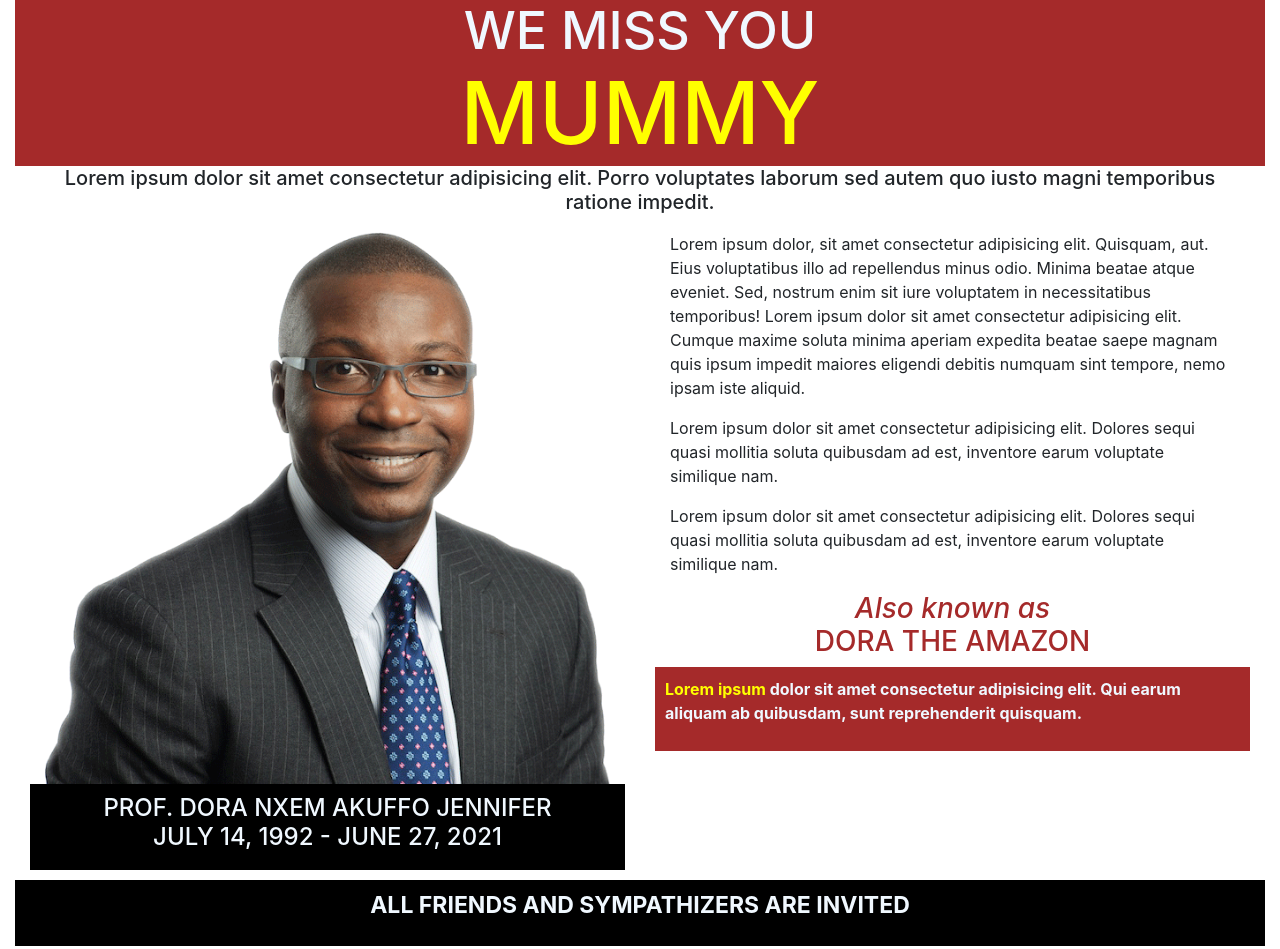
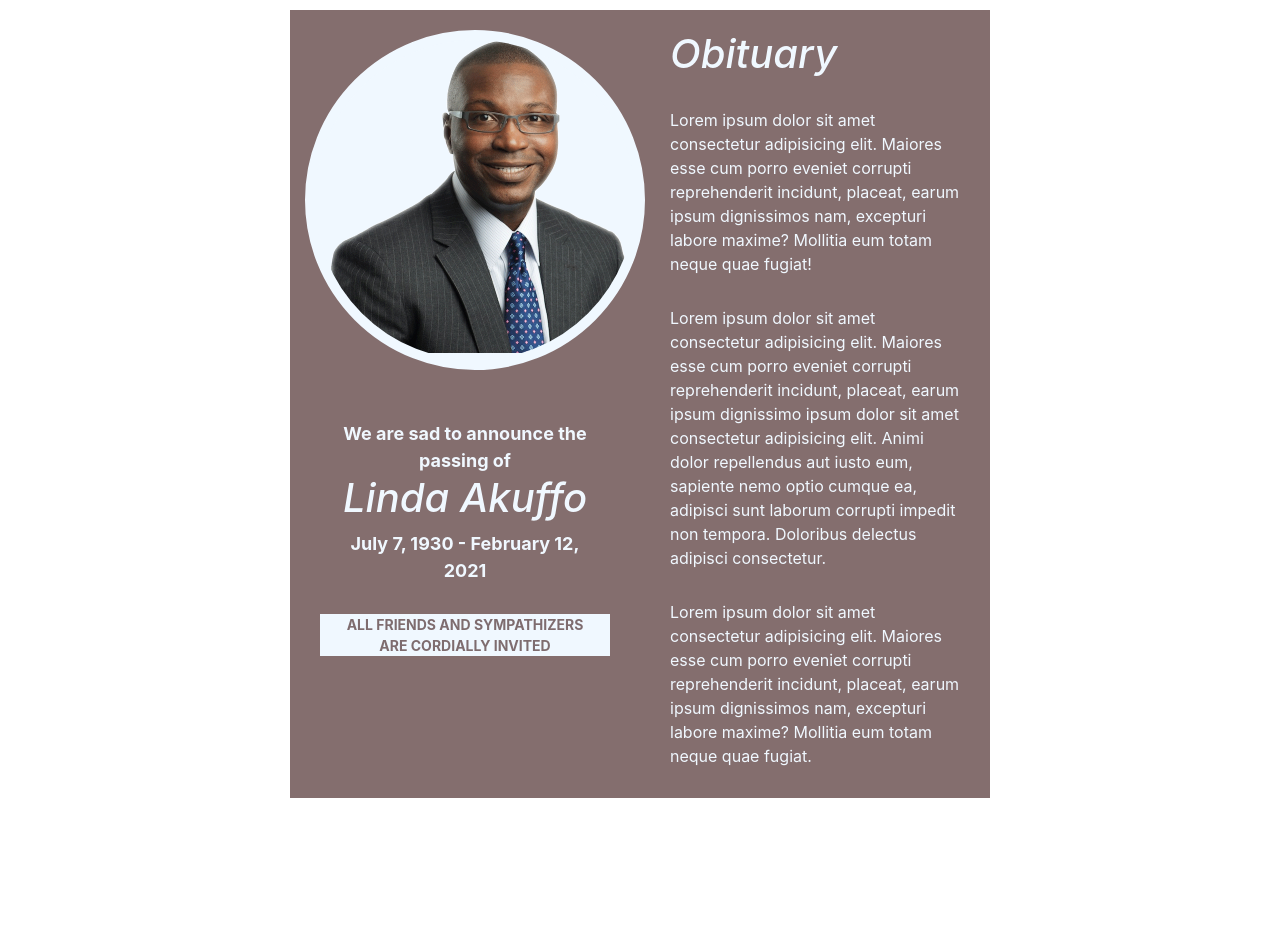
Before and after one commit to noelzappy/funeral-host, a plain HTML site: page poster5/index.html in a window 1280 px wide. After the commit the page ends 808 px from the top, so only its background shows below. Drawn offline with Linux system fonts and the light colour scheme.

Commit message:
Added new posters

```diff
--- a/poster5/index.html
+++ b/poster5/index.html
@@ -4,82 +4,56 @@
     <meta charset="UTF-8" />
     <meta http-equiv="X-UA-Compatible" content="IE=edge" />
     <meta name="viewport" content="width=device-width, initial-scale=1.0" />
-    <title>Poster 4</title>
+    <title>Poster 5</title>
     <link rel="stylesheet" href="../bt/css/bootstrap.css" />
     <link rel="stylesheet" href="styles.css" />
   </head>
   <body>
-    <div class="container-fluid">
-      <div class="container-fluid top-head">
-        <h1>
-          WE MISS YOU <br />
-          <span> MUMMY</span>
-        </h1>
-      </div>
-      <div class="container-fluid bel-head">
-        <h5>
-          Lorem ipsum dolor sit amet consectetur adipisicing elit. Porro
-          voluptates laborum sed autem quo iusto magni temporibus ratione
-          impedit.
-        </h5>
+    <div class="container-fluid cc">
+      <div class="row">
+        <div class="col">
+          <div class="container-fluid img-section">
+            <!-- <img src="./img/2.png" class="img-fluid" /> -->
           </div>
           <div class="container-fluid">
-        <div class="row">
-          <div class="col">
-            <div class="container-fluid">
-              <img src="./img/2.png" alt="" class="img-fluid" />
+            <div class="container-fluid name-section">
+              <p>We are sad to announce the passing of</p>
+              <h1>Linda Akuffo</h1>
+              <p>July 7, 1930 <span>-</span> February 12, 2021</p>
             </div>
-            <div class="container-fluid name-section">
-              <h4>
-                PROF. DORA NXEM AKUFFO JENNIFER <br />
-                JULY 14, 1992 - JUNE 27, 2021
-              </h4>
+            <div class="container-fluid inv">
+              <p>ALL FRIENDS AND SYMPATHIZERS ARE CORDIALLY INVITED</p>
+            </div>
           </div>
         </div>
         <div class="col">
-            <div class="container-fluid">
+          <div class="container-fluid cc-heading"><h1>Obituary</h1></div>
+          <div class="all-oth container-fluid">
             <p>
-                Lorem ipsum dolor, sit amet consectetur adipisicing elit.
-                Quisquam, aut. Eius voluptatibus illo ad repellendus minus odio.
-                Minima beatae atque eveniet. Sed, nostrum enim sit iure
-                voluptatem in necessitatibus temporibus! Lorem ipsum dolor sit
-                amet consectetur adipisicing elit. Cumque maxime soluta minima
-                aperiam expedita beatae saepe magnam quis ipsum impedit maiores
-                eligendi debitis numquam sint tempore, nemo ipsam iste aliquid.
+              Lorem ipsum dolor sit amet consectetur adipisicing elit. Maiores
+              esse cum porro eveniet corrupti reprehenderit incidunt, placeat,
+              earum ipsum dignissimos nam, excepturi labore maxime? Mollitia eum
+              totam neque quae fugiat!
             </p>
             <p>
-                Lorem ipsum dolor sit amet consectetur adipisicing elit. Dolores
-                sequi quasi mollitia soluta quibusdam ad est, inventore earum
-                voluptate similique nam.
+              Lorem ipsum dolor sit amet consectetur adipisicing elit. Maiores
+              esse cum porro eveniet corrupti reprehenderit incidunt, placeat,
+              earum ipsum dignissimo ipsum dolor sit amet consectetur
+              adipisicing elit. Animi dolor repellendus aut iusto eum, sapiente
+              nemo optio cumque ea, adipisci sunt laborum corrupti impedit non
+              tempora. Doloribus delectus adipisci consectetur.
             </p>
             <p>
-                Lorem ipsum dolor sit amet consectetur adipisicing elit. Dolores
-                sequi quasi mollitia soluta quibusdam ad est, inventore earum
-                voluptate similique nam.
-              </p>
-            </div>
-            <div class="container-fluid aka">
-              <h3>
-                <span>Also known as</span> <br />
-                DORA THE AMAZON
-              </h3>
-            </div>
-            <div class="conttainer-fluid ext">
-              <p class="ext-p">
-                <span>Lorem ipsum </span> dolor sit amet consectetur adipisicing
-                elit. Qui earum aliquam ab quibusdam, sunt reprehenderit
-                quisquam.
+              Lorem ipsum dolor sit amet consectetur adipisicing elit. Maiores
+              esse cum porro eveniet corrupti reprehenderit incidunt, placeat,
+              earum ipsum dignissimos nam, excepturi labore maxime? Mollitia eum
+              totam neque quae fugiat.
             </p>
           </div>
         </div>
       </div>
     </div>
 
-      <div class="container-fluid symp">
-        <p>ALL FRIENDS AND SYMPATHIZERS ARE INVITED</p>
-      </div>
-    </div>
-
     <script src="../bt/js/bootstrap.js"></script>
   </body>
 </html>
--- a/poster5/styles.css
+++ b/poster5/styles.css
@@ -1,62 +1,50 @@
-.top-head {
+h1 {
+  font-style: italic;
+}
+.cc {
+  background-color: rgba(54, 19, 19, 0.61);
+  border: 10px solid white;
+  color: aliceblue;
+  padding: 50px auto;
+  width: 720px;
+}
+
+.img-section {
+  max-width: 50%;
+  width: 50%;
+  margin: 20px auto;
+  border: 10px solid aliceblue;
+  border-radius: 70%;
+  padding: 50%;
+  background-image: url(./img/2.png);
+  background-position: cover;
+  background-repeat: no-repeat;
+  background-size: contain;
+  background-color: aliceblue;
+}
+.name-section {
   text-align: center;
-  background-color: brown;
-  color: aliceblue;
+  margin-top: 50px;
+}
+.name-section p {
+  font-size: 18px;
+  font-weight: bold;
   margin: 0;
 }
 
-.top-head h1 {
-  font-size: 52px;
-  margin: 0;
-  padding: 0;
+.cc-heading {
+  margin-top: 20px;
 }
-.top-head span {
-  margin: 0;
-  color: yellow;
-  padding: 0;
-  font-size: 86px;
+.all-oth p {
+  margin: 30px auto;
 }
 
-.bel-head {
+.inv {
   text-align: center;
-  padding-bottom: 10px;
+  font-size: 14px;
+  margin: 30px auto;
+  color: rgba(54, 19, 19, 0.61);
+  background-color: aliceblue;
+  padding: auto;
   font-weight: bold;
 }
-
-.name-section {
-  background-color: black;
-  color: aliceblue;
-  text-align: center;
-  padding: 10px 0;
-  font-weight: bold;
-}
-
-.aka {
-  text-align: center;
-  font-size: 22px;
-  color: brown;
-  font-weight: bold;
-}
-.aka span {
-  font-style: italic;
-}
-
-.ext {
-  background-color: brown;
-  color: aliceblue;
-  padding: 10px;
-  font-weight: bold;
-}
-.ext-p span {
-  color: yellow;
-}
-
-.symp {
-  text-align: center;
-  padding: 8px;
-  margin: 10px auto;
-  font-size: 23px;
-  font-weight: bold;
-  color: aliceblue;
-  background-color: black;
-}
--- /dev/null
+++ b/poster6/styles.css
@@ -0,0 +1,14 @@
+.cc {
+  max-width: 720px;
+  width: 720px;
+  padding: auto;
+  border: 2px solid red;
+}
+.heading-txt {
+  text-align: center;
+}
+
+.heading-txt h1 {
+  font-size: 38px;
+  font-weight: bold;
+}
```
Also changed, not shown: poster6/index.html (added, +86 -0 lines), poster6/img/2.png (added). Lines whose indentation alone changed are shown as unchanged.
